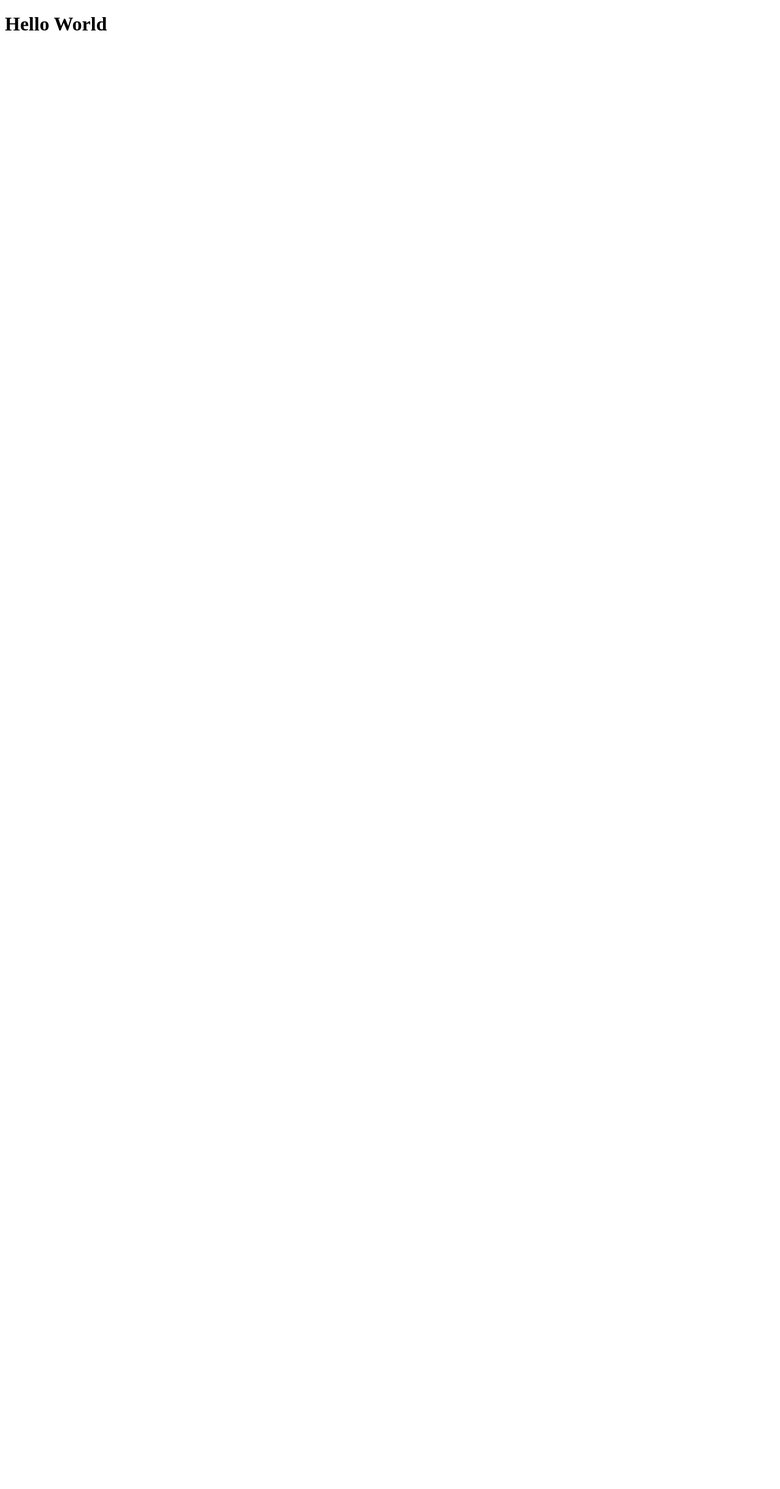
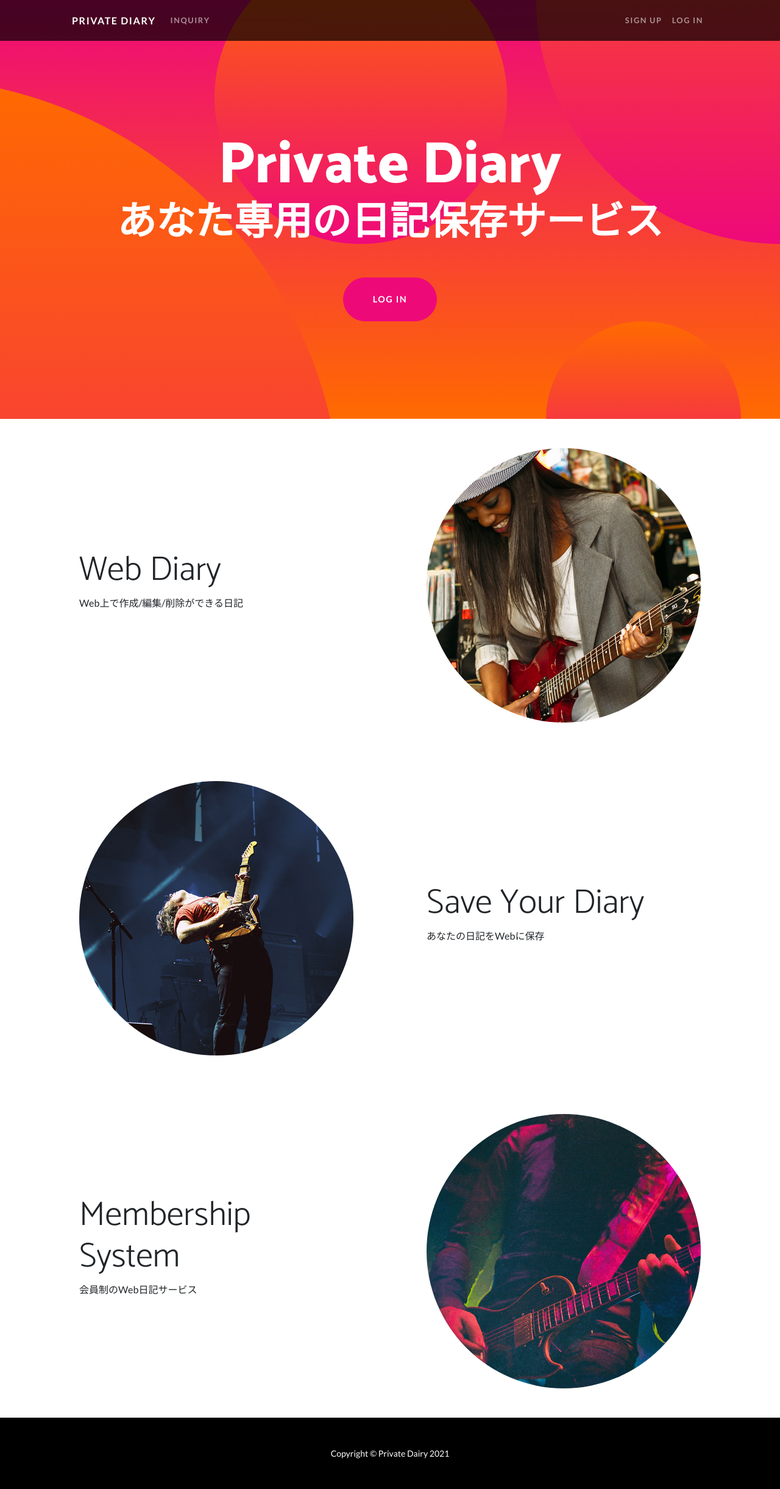
Before and after one commit to Yuma0309/Study-Django, a Django app: page / in a window 1280 px wide. Before the commit the page is almost empty. Shown: the whole page at 61% size. Before the commit the page ends 50 px from the top, so only its background shows below. Run offline with Django 5.2, Linux system fonts and the light colour scheme; some libraries are stand-ins or nearby versions.

Commit message:
リスト7.5までの動作を確認

```diff
--- a/private_diary/diary/templates/index.html
+++ b/private_diary/diary/templates/index.html
@@ -1,10 +1,76 @@
-<!DOCTYPE html>
-<html lang="ja">
-<head>
-    <meta charset="UTF-8">
-    <title>トップページ</title>
-</head>
-<body>
-	<h1>Hello World</h1>
-</body>
-</html>
+{% extends 'base.html' %}
+{% load static %}
+
+{% block title %}Web上にあなた専用の日記ページを保存できるサービス | Private Diary{% endblock %}
+
+{% block header%}
+<header class="masthead text-center text-white">
+  <div class="masthead-content">
+    <div class="container">
+      <h1 class="masthead-heading mb-0">Private Diary</h1>
+      <h2 class="masthead-subheading mb-0">あなた専用の日記保存サービス</h2>
+      <a href="#" class="btn btn-primary btn-xl rounded-pill mt-5">LOG IN</a>
+    </div>
+  </div>
+  <div class="bg-circle-1 bg-circle"></div>
+  <div class="bg-circle-2 bg-circle"></div>
+  <div class="bg-circle-3 bg-circle"></div>
+  <div class="bg-circle-4 bg-circle"></div>
+</header>
+{% endblock %}
+
+{% block contents %}
+<section>
+  <div class="container">
+    <div class="row align-items-center">
+      <div class="col-lg-6 order-lg-2">
+        <div class="p-5">
+          <img class="img-fluid rounded-circle" src="{% static 'assets/img/01.jpg' %}" alt="">
+        </div>
+      </div>
+      <div class="col-lg-6 order-lg-1">
+        <div class="p-5">
+          <h2 class="display-4">Web Diary</h2>
+          <p>Web上で作成/編集/削除ができる日記</p>
+        </div>
+      </div>
+    </div>
+  </div>
+</section>
+
+<section>
+  <div class="container">
+    <div class="row align-items-center">
+      <div class="col-lg-6">
+        <div class="p-5">
+          <img class="img-fluid rounded-circle" src="{% static 'assets/img/02.jpg' %}" alt="">
+        </div>
+      </div>
+      <div class="col-lg-6">
+        <div class="p-5">
+          <h2 class="display-4">Save Your Diary</h2>
+          <p>あなたの日記をWebに保存</p>
+        </div>
+      </div>
+    </div>
+  </div>
+</section>
+
+<section>
+  <div class="container">
+    <div class="row align-items-center">
+      <div class="col-lg-6 order-lg-2">
+        <div class="p-5">
+          <img class="img-fluid rounded-circle" src="{% static 'assets/img/03.jpg' %}" alt="">
+        </div>
+      </div>
+      <div class="col-lg-6 order-lg-1">
+        <div class="p-5">
+          <h2 class="display-4">Membership System</h2>
+          <p>会員制のWeb日記サービス</p>
+        </div>
+      </div>
+    </div>
+  </div>
+</section>
+{% endblock %}
```
